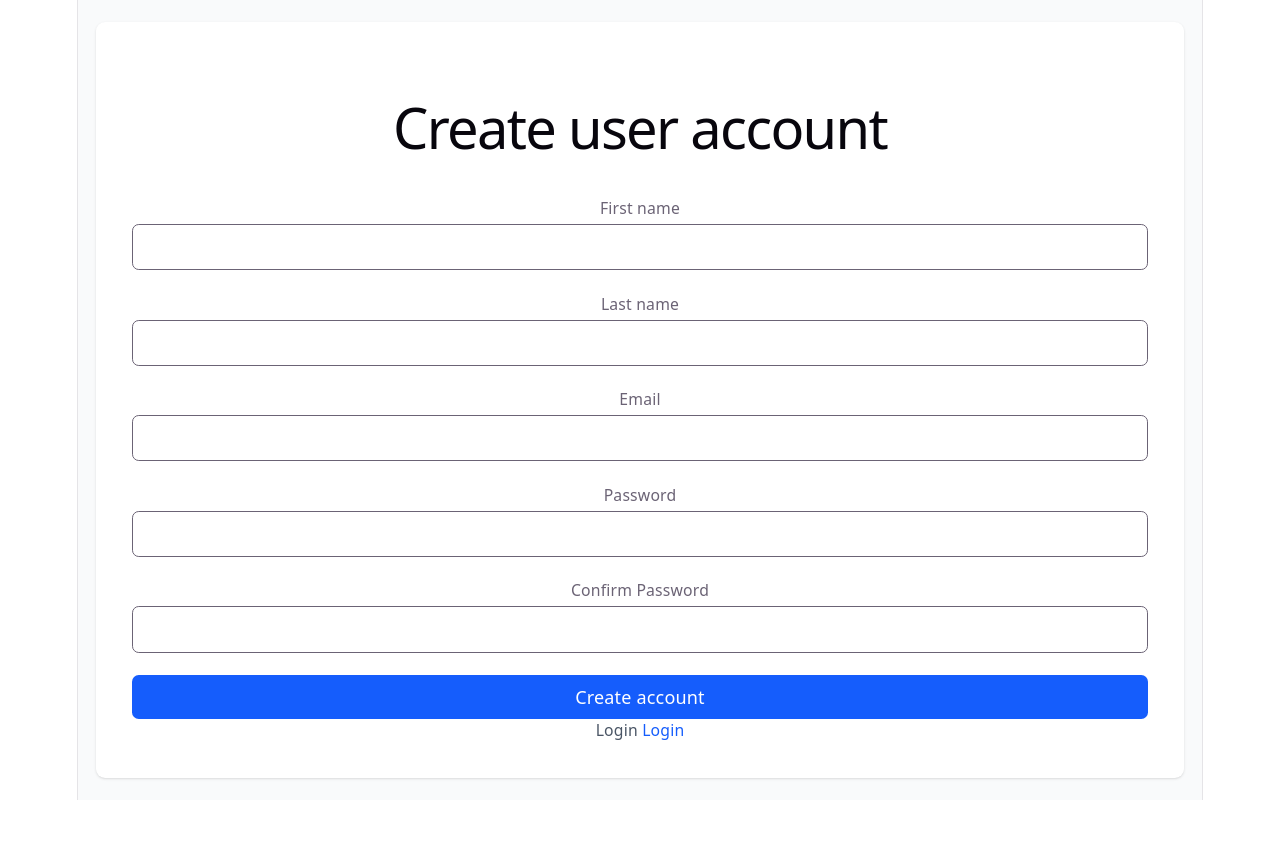
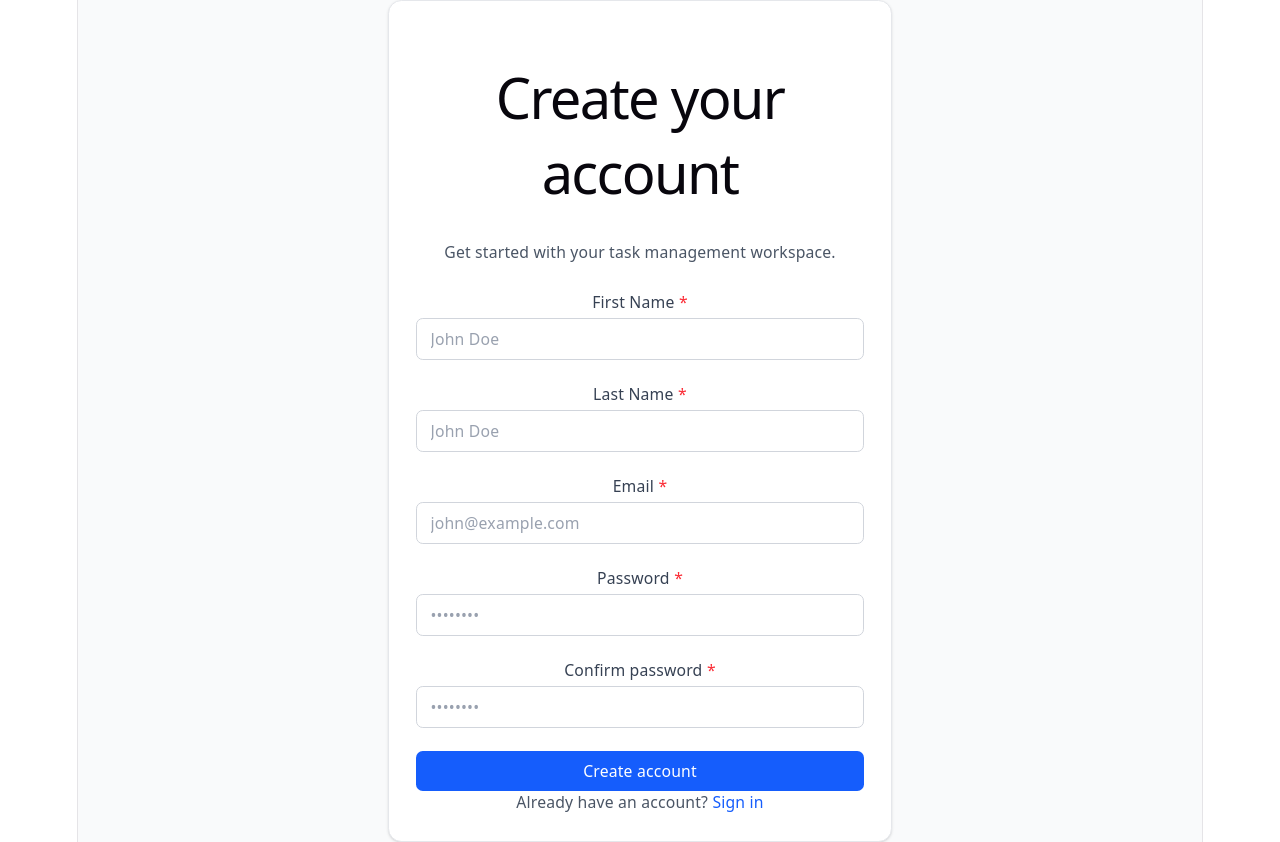
Before and after one commit to alex-benoy-1/Project-Task-Management-Frontend, a React (Vite) app: page /register in a window 1280 px wide. Before the commit the page ends 800 px from the top, so only its background shows below. Built offline with nearby package versions, Linux system fonts and the light colour scheme; no server answers.

Commit message:
Redesign registeration form

```diff
--- /dev/null
+++ b/src/components/common/PageHeader.tsx
@@ -0,0 +1,31 @@
+import type { ReactNode } from "react";
+
+interface PageHeaderProps {
+  title: string;
+  description?: string;
+  action?: ReactNode;
+}
+
+export function PageHeader({
+  title,
+  description,
+  action,
+}: PageHeaderProps) {
+  return (
+    <div className="mb-6 flex items-start justify-between gap-4">
+      <div>
+        <h1 className="text-2xl font-bold text-gray-900">
+          {title}
+        </h1>
+
+        {description && (
+          <p className="mt-1 text-sm text-gray-600">
+            {description}
+          </p>
+        )}
+      </div>
+
+      {action && <div>{action}</div>}
+    </div>
+  );
+}
--- a/src/components/ui/Button.tsx
+++ b/src/components/ui/Button.tsx
@@ -3,13 +3,13 @@ import type { ButtonHTMLAttributes, ReactNode } from "react";
 interface ButtonProps extends ButtonHTMLAttributes<HTMLButtonElement> {
     children: ReactNode;
     variant?: "primary" | "secondary" | "danger" | "ghost";
-    fullwidth?: boolean;
+    fullWidth?: boolean;
 }
 
 export function Button({
     children,
     variant = "primary",
-    fullwidth = false,
+    fullWidth = false,
     className = "",
     ...props
 }: ButtonProps) {
@@ -21,7 +21,7 @@ export function Button({
         ghost: "bg-transparent text-gray-700 hover:bg-gray-100",
     };
 
-    const width = fullwidth ? "w-full" : "";
+    const width = fullWidth ? "w-full" : "";
 
     return(
         <button
--- /dev/null
+++ b/src/features/auth/components/AuthCard.tsx
@@ -0,0 +1,32 @@
+import type { ReactNode } from "react";
+import { Card } from "../../../components/ui/Card.tsx";
+
+interface AuthCardProps {
+  title: string;
+  description?: string;
+  children: ReactNode;
+}
+
+export function AuthCard({
+  title,
+  description,
+  children,
+}: AuthCardProps) {
+  return (
+    <Card className="w-full max-w-md">
+      <div className="mb-6 text-center">
+        <h1 className="text-2xl font-bold text-gray-900">
+          {title}
+        </h1>
+
+        {description && (
+          <p className="mt-2 text-sm text-gray-600">
+            {description}
+          </p>
+        )}
+      </div>
+
+      {children}
+    </Card>
+  );
+}
--- a/src/features/auth/components/RegisterForm.tsx
+++ b/src/features/auth/components/RegisterForm.tsx
@@ -1,27 +1,36 @@
 import { useState } from "react";
 import { useForm } from "react-hook-form";
 import { zodResolver } from "@hookform/resolvers/zod";
-import axios from "axios";
+
+import { Button } from "../../../components/ui/Button.tsx";
+import { Input } from "../../../components/ui/Input.tsx";
+import { FormField } from "../../../components/ui/FormField.tsx";
 
 import {
   registerSchema,
   type RegisterFormData,
-} from "../validation/authSchemas.ts";
+} from "../validation/authSchemas";
 
-import { registerUser } from "../api/authApi.ts";
+import { registerUser } from "../api/authApi";
 
 export function RegisterForm() {
-    const [serverError, setServerError] = useState<string | null>(null);
+  const [serverError, setServerError] =
+    useState<string | null>(null);
 
   const {
     register,
     handleSubmit,
-        formState: { errors, isSubmitting },
+    formState: {
+      errors,
+      isSubmitting,
+    },
   } = useForm<RegisterFormData>({
     resolver: zodResolver(registerSchema),
   });
 
-    const onSubmit = async (data: RegisterFormData) => {
+  const onSubmit = async (
+    data: RegisterFormData,
+  ) => {
     setServerError(null);
 
     try {
@@ -34,94 +43,111 @@ export function RegisterForm() {
 
       console.log("Registration successful");
     } catch (error) {
-            if (axios.isAxiosError(error)) {
-                console.error("Status:", error.response?.status);
-                console.error("Backend response:", error.response?.data);
-                console.error("Headers:", error.response?.headers);
+      console.error(error);
 
       setServerError(
-                    error.response?.data?.message ?? "User registration failed"
+        "Unable to create your account. Please try again.",
       );
-            } else {
-                console.error("Unexpected error:", error);
-                setServerError("Something went wrong");
-            }
     }
   };
 
   return (
-        <form onSubmit={ handleSubmit(onSubmit) } className="space-y-5">
-            <div>
-                <label htmlFor="fName" className="mb-1 block text-sm font-medium">First name</label>
-                <input
+    <form
+      onSubmit={handleSubmit(onSubmit)}
+      className="space-y-5"
+    >
+      <FormField
+        label="First Name"
+        htmlFor="fName"
+        error={errors.fName?.message}
+        required
+      >
+        <Input
           id="fName"
           type="text"
+          placeholder="John Doe"
+          autoComplete="First name"
           {...register("fName")}
-                    className="w-full rounded-md border px-3 py-2 outline-none focus:ring-2"
         />
-                { errors.fName && (
-                    <p className="mt-1 text-sm text-red-600">{ errors.fName.message }</p>
-                )}
-            </div>
+      </FormField>
 
-            <div>
-                <label htmlFor="lName" className="mb-1 block text-sm font-medium">Last name</label>
-                <input
+      <FormField
+        label="Last Name"
+        htmlFor="lName"
+        error={errors.lName?.message}
+        required
+      >
+        <Input
           id="lName"
           type="text"
+          placeholder="John Doe"
+          autoComplete="Last name"
           {...register("lName")}
-                    className="w-full rounded-md border px-3 py-2 outline-none focus:ring-2"
         />
-                { errors.lName && (
-                    <p className="mt-1 text-sm text-red-600">{ errors.lName.message }</p>
-                )}
-            </div>
+      </FormField>
 
-            <div>
-                <label htmlFor="email" className="mb-1 block text-sm font-medium">Email</label>
-                <input
+      <FormField
+        label="Email"
+        htmlFor="email"
+        error={errors.email?.message}
+        required
+      >
+        <Input
           id="email"
           type="email"
+          placeholder="john@example.com"
+          autoComplete="email"
           {...register("email")}
-                    className="w-full rounded-md border px-3 py-2 outline-none focus:ring-2"
         />
-                { errors.email && (
-                    <p className="mt-1 text-sm text-red-600">{ errors.email.message }</p>
-                )}
-            </div>
+      </FormField>
 
-            <div>
-                <label htmlFor="password" className="mb-1 block text-sm font-medium">Password</label>
-                <input
+      <FormField
+        label="Password"
+        htmlFor="password"
+        error={errors.password?.message}
+        required
+      >
+        <Input
           id="password"
           type="password"
+          placeholder="••••••••"
+          autoComplete="new-password"
           {...register("password")}
-                    className="w-full rounded-md border px-3 py-2 outline-none focus:ring-2"
         />
-                { errors.password && (
-                    <p className="mt-1 text-sm text-red-600">{ errors.password.message }</p>
-                )}
-            </div>
+      </FormField>
 
-            <div>
-                <label htmlFor="confirmPassword" className="mb-1 block text-sm font-medium">Confirm Password</label>
-                <input
+      <FormField
+        label="Confirm password"
+        htmlFor="confirmPassword"
+        error={errors.confirmPassword?.message}
+        required
+      >
+        <Input
           id="confirmPassword"
           type="password"
+          placeholder="••••••••"
+          autoComplete="new-password"
           {...register("confirmPassword")}
-                    className="w-full rounded-md border px-3 py-2 outline-none focus:ring-2"
         />
-                { errors.confirmPassword && (
-                    <p className="mt-1 text-sm text-red-600">{ errors.confirmPassword.message }</p>
+      </FormField>
+
+      {serverError && (
+        <div className="rounded-md bg-red-50 p-3">
+          <p className="text-sm text-red-600">
+            {serverError}
+          </p>
+        </div>
       )}
-            </div>
 
-            { serverError && <p className="rounded-md bg-red-50 p-3 text-sm text-red-600">{ serverError }</p>}
-
-            <button type="submit" disabled={isSubmitting}
-                className="w-full rounded-md bg-blue-600 px-4 py-2 font-medium text-white hover:bg-blue-700 disabled:cursor-not-allowed disabled:opacity-50">
-                { isSubmitting ? "Creating account ..." : "Create account" }
-            </button>
+      <Button
+        type="submit"
+        fullWidth
+        disabled={isSubmitting}
+      >
+        {isSubmitting
+          ? "Creating account..."
+          : "Create account"}
+      </Button>
     </form>
-    )
+  );
 }
--- a/src/features/auth/pages/RegisterPage.tsx
+++ b/src/features/auth/pages/RegisterPage.tsx
@@ -1,21 +1,27 @@
 import { Link } from "react-router-dom";
-import { RegisterForm } from "../components/RegisterForm.tsx";
+
+import { AuthCard } from "../components/AuthCard";
+import { RegisterForm } from "../components/RegisterForm";
 
 export function RegisterPage() {
   return (
     <main className="flex min-h-screen items-center justify-center bg-gray-50 px-4">
-            <div className="w-full max-w-mid rounded-lg bg-white p-8 shadow">
-                <div className="mb-6 text-center">
-                    <h1 className="text-2xl font-bold">Create user account</h1>
-                </div>
-
+      <AuthCard
+        title="Create your account"
+        description="Get started with your task management workspace."
+      >
         <RegisterForm />
 
         <p className="mt-6 text-center text-sm text-gray-600">
-                    Login {" "}
-                    <Link to="/login" className="font-medium text-blue-600 hover:underline">Login</Link>
+          Already have an account?{" "}
+          <Link
+            to="/login"
+            className="font-medium text-blue-600 hover:underline"
+          >
+            Sign in
+          </Link>
         </p>
-            </div>
+      </AuthCard>
     </main>
   );
 }
```
Lines whose indentation alone changed are shown as unchanged.
